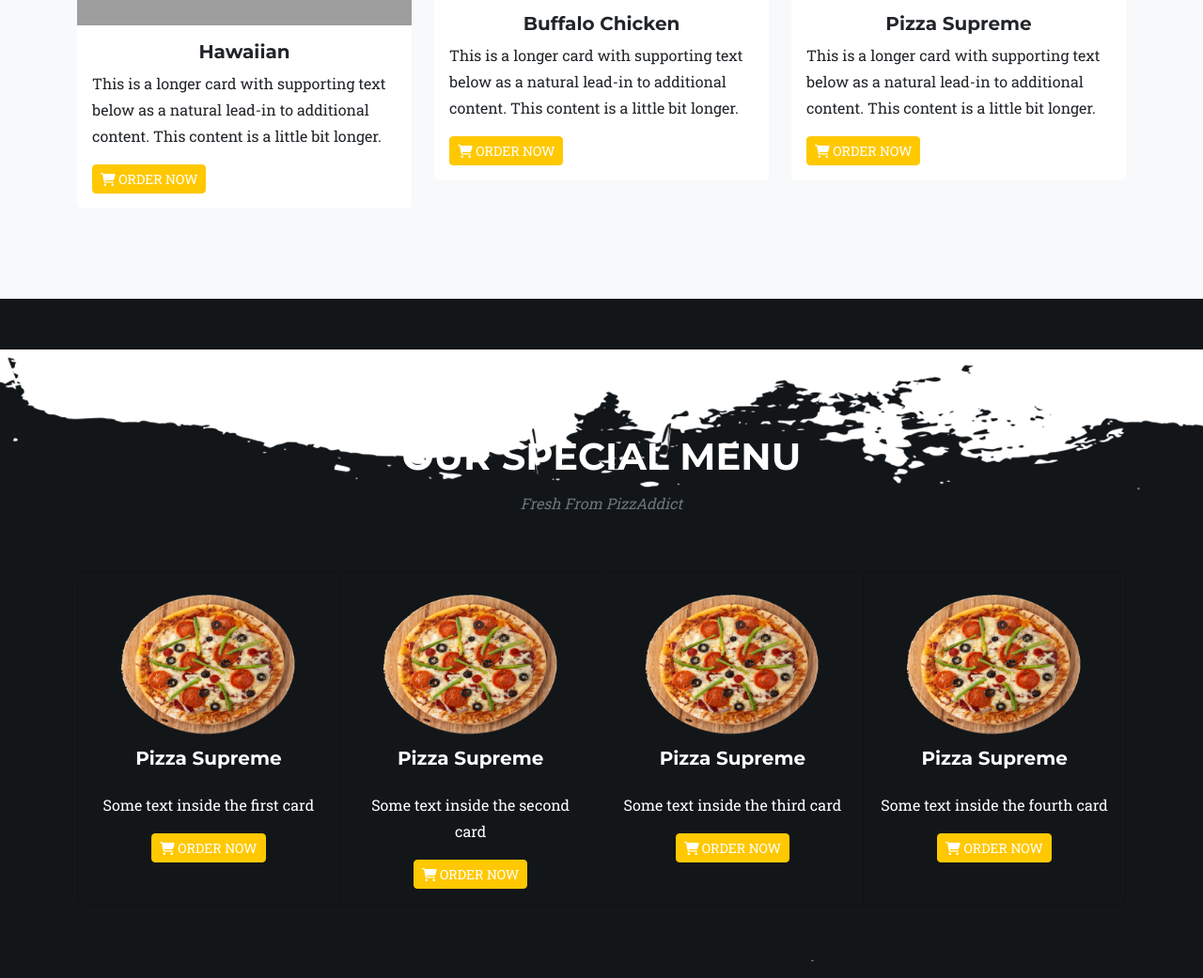
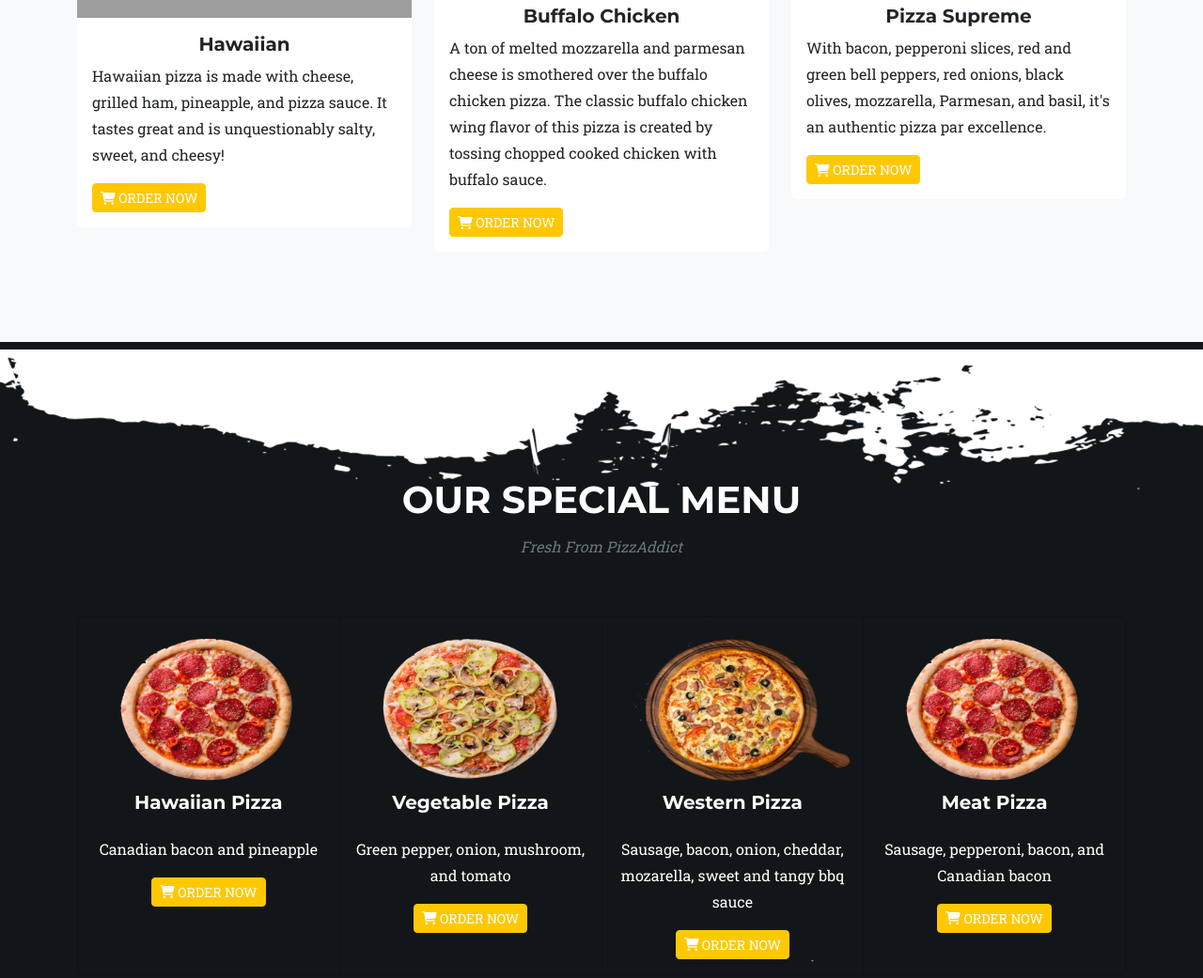
Before and after one commit to abanillayna/mp2, a plain HTML site: page index.html in a window 1280 px wide. Shown: the part 1728-2769 px from the top of the page at 94% size. Drawn offline with nearby package versions, Linux system fonts and the light colour scheme; grey boxes are pictures that could not be loaded.

Commit message:
Add files via upload

```diff
--- a/index.html
+++ b/index.html
@@ -30,8 +30,8 @@
                 </button>
                 <div class="collapse navbar-collapse" id="navbarResponsive">
                     <ul class="navbar-nav text-uppercase ms-auto py-4 py-lg-0">
-                        <li class="nav-item"><a class="nav-link" href="#services">Home</a></li>
-                        <li class="nav-item"><a class="nav-link" href="#services">Menu</a></li>
+                        <li class="nav-item"><a class="nav-link" href="index.html">Home</a></li>
+                        <li class="nav-item"><a class="nav-link" href="menu.html">Menu</a></li>
                         <li class="nav-item"><a class="nav-link" href="#portfolio">About</a></li>
                         <li class="nav-item"><a class="nav-link" href="#contact">Contact</a></li>
                         <li class="nav-item dropdown">
@@ -72,33 +72,33 @@
                   <div class="carousel-item active">
                     <div class="row">
                         <div class="col-lg-6"></br></br></br>
-                            <h2 class="title font-weight-medium mb-4" style="font-size: 130px; text-align: right;">QUALITY PIZZA</h2>
+                            <h2 class="title font-weight-medium mb-4" style="font-size: 100px; text-align: right;">HAWAIIAN PIZZA</h2>
                             <p class="mb-4 size-12 align-items-center text-center"></p>
                         </div>
-                        <div class="col-lg-6" style="align-items: center; padding-right: 300px;">
-                            <img src="./assets/img/pizza/veg.png" class="img-fluid">
+                        <div class="col-lg-6" style="align-items: center; padding-right: 100px;">
+                            <img src="./assets/img/pizza/hawaiian.png" class="img-fluid" style="height: 400px; width: 800px;">
                         </div>
                     </div>
                   </div>
                   <div class="carousel-item">
                     <div class="row">
                       <div class="col-lg-6"></br></br></br>
-                          <h2 class="title font-weight-medium mb-4" style="font-size: 130px; text-align: right;">QUALITY PIZZA</h2>
+                          <h2 class="title font-weight-medium mb-4" style="font-size: 100px; text-align: right;">SUPREME PIZZA</h2>
                           <p class="mb-4 size-12 align-items-center text-center"></p>
                       </div>
-                      <div class="col-lg-6" style="align-items: center; padding-right: 300px;">
-                          <img src="./assets/img/pizza/veg.png" class="img-fluid">
+                      <div class="col-lg-6" style="align-items: center; padding-right: 100px;">
+                          <img src="./assets/img/pizza/supreme.png" class="img-fluid" style="height: 400px; width: 800px;">
                       </div>
                   </div>
                   </div>
                   <div class="carousel-item">
                     <div class="row">
                       <div class="col-lg-6"></br></br></br>
-                          <h2 class="title font-weight-medium mb-4" style="font-size: 130px; text-align: right;">QUALITY PIZZA</h2>
+                          <h2 class="title font-weight-medium mb-4" style="font-size: 100px; text-align: right;">WESTERN PIZZA</h2>
                           <p class="mb-4 size-12 align-items-center text-center"></p>
                       </div>
-                      <div class="col-lg-6" style="align-items: center; padding-right: 300px;">
-                          <img src="./assets/img/pizza/veg.png" class="img-fluid">
+                      <div class="col-lg-6" style="align-items: left; padding-right: 100px;">
+                          <img src="./assets/img/pizza/western.png" class="img-fluid" style="height: 400px; width: 800px;">
                       </div>
                   </div>
                   </div>
@@ -164,8 +164,8 @@
                         <div class="card-body">
                           <h5 class="card-title" style="text-align: center;">Hawaiian</h5>
                           <p class="card-text">
-                            This is a longer card with supporting text below as a natural lead-in to
-                            additional content. This content is a little bit longer.
+                            Hawaiian pizza is made with cheese, grilled ham, pineapple, and pizza sauce.
+                            It tastes great and is unquestionably salty, sweet, and cheesy!
                           </p>
                           <a class="btn btn-primary btn-sm text-uppercase" href="#services"><span><i class="fas fa-shopping-cart"></i></span>  Order Now</a>
                         </div>
@@ -177,8 +177,10 @@
                         <div class="card-body">
                           <h5 class="card-title" style="text-align: center;">Buffalo Chicken</h5>
                           <p class="card-text">
-                            This is a longer card with supporting text below as a natural lead-in to
-                            additional content. This content is a little bit longer.
+                            A ton of melted mozzarella and parmesan cheese is smothered
+                            over the buffalo chicken pizza. The classic buffalo chicken wing
+                            flavor of this pizza is created by tossing chopped cooked chicken with buffalo sauce.
+
                           </p>
                           <a class="btn btn-primary btn-sm text-uppercase" href="#services"><span><i class="fas fa-shopping-cart"></i></span>  Order Now</a>
                         </div>
@@ -190,8 +192,8 @@
                         <div class="card-body">
                           <h5 class="card-title" style="text-align: center;">Pizza Supreme</h5>
                           <p class="card-text">
-                            This is a longer card with supporting text below as a natural lead-in to
-                            additional content. This content is a little bit longer.
+                            With bacon, pepperoni slices, red and green bell peppers, red onions, black olives, mozzarella,
+                            Parmesan, and basil, it's an authentic pizza par excellence.
                           </p>
                           <a class="btn btn-primary btn-sm text-uppercase" href="#services"><span><i class="fas fa-shopping-cart"></i></span>  Order Now</a>
                         </div>
@@ -210,37 +212,38 @@
                 </div>
                 <div class="card-group">
                     <div class="card" style="background-color: #121619">
-                        <img src="./assets/img/pizza/supreme.png" class="card-img-top">
-                        <h5 class="card-title" style="text-align: center; color: white;">Pizza Supreme</h5>
+                        <img src="./assets/img/pizza/meat.png" class="card-img-top">
+                        <h5 class="card-title" style="text-align: center; color: white;">Hawaiian Pizza</h5>
                       <div class="card-body text-center">
-                        <p class="card-text" style="text-align: center; color: white;">Some text inside the first card</p>
+                        <p class="card-text" style="text-align: center; color: white;">Canadian bacon and pineapple</p>
                         <a class="btn btn-primary btn-sm text-uppercase" href="#services"><span><i class="fas fa-shopping-cart"></i></span>  Order Now</a>
                       </div>
 
                     </div>
                     <div class="card" style="background-color: #121619">
-                        <img src="./assets/img/pizza/supreme.png" class="card-img-top">
-                        <h5 class="card-title" style="text-align: center; color: white;">Pizza Supreme</h5>
+                        <img src="./assets/img/pizza/veg.png" class="card-img-top">
+                        <h5 class="card-title" style="text-align: center; color: white;">Vegetable Pizza</h5>
                       <div class="card-body text-center">
-                        <p class="card-text" style="text-align: center; color: white;">Some text inside the second card</p>
+                        <p class="card-text" style="text-align: center; color: white;">Green pepper, onion, mushroom, and tomato</p>
                         <a class="btn btn-primary btn-sm text-uppercase" href="#services"><span><i class="fas fa-shopping-cart"></i></span>  Order Now</a>
                       </div>
 
                     </div>
                     <div class="card" style="background-color: #121619">
-                        <img src="./assets/img/pizza/supreme.png" class="card-img-top">
-                        <h5 class="card-title" style="text-align: center; color: white;">Pizza Supreme</h5>
+                        <img src="./assets/img/pizza/western.png" class="card-img-top">
+                        <h5 class="card-title" style="text-align: center; color: white;">Western Pizza</h5>
                       <div class="card-body text-center">
-                        <p class="card-text" style="text-align: center; color: white;">Some text inside the third card</p>
+                        <p class="card-text" style="text-align: center; color: white;">Sausage, bacon, onion, cheddar, mozarella,
+                          sweet and tangy bbq sauce</p>
                         <a class="btn btn-primary btn-sm text-uppercase" href="#services"><span><i class="fas fa-shopping-cart"></i></span>  Order Now</a>
                       </div>
 
                     </div>
                     <div class="card" style="background-color: #121619">
-                        <img src="./assets/img/pizza/supreme.png" class="card-img-top">
-                        <h5 class="card-title" style="text-align: center; color: white;"">Pizza Supreme</h5>
+                        <img src="./assets/img/pizza/meat.png" class="card-img-top">
+                        <h5 class="card-title" style="text-align: center; color: white;">Meat Pizza</h5>
                       <div class="card-body text-center">
-                        <p class="card-text" style="text-align: center; color: white;">Some text inside the fourth card</p>
+                        <p class="card-text" style="text-align: center; color: white;">Sausage, pepperoni, bacon, and Canadian bacon</p>
                         <a class="btn btn-primary btn-sm text-uppercase" href="#services"><span><i class="fas fa-shopping-cart"></i></span>  Order Now</a>
                       </div>
                     </div>
@@ -279,8 +282,7 @@
                               </h2>
                               <div id="collapseOne" class="accordion-collapse collapse show" aria-labelledby="headingOne" data-bs-parent="#accordionExample">
                                 <div class="accordion-body">
-                                  Ordering on our platform is very easy. You can order by creating a
-                                  profile, then pick your favorite pizza, pay and enjoy your meal!
+                                  Ordering on our platform is very easy. You can order by creating a profile, then pick your favorite pizza, pay and enjoy your meal!
                                 </div>
                               </div>
                             </div>
```
